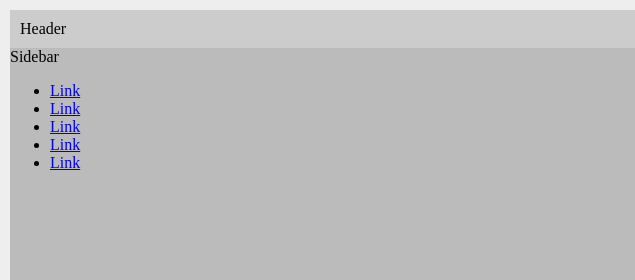
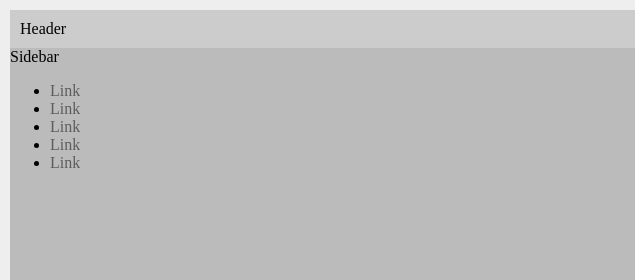
Before and after one commit to rixiobarrios/techtonic-apprenticeship-initial-pre-work, a plain HTML site: page index.html in a window 1280 px wide. Shown: the top 280 px of the page, 0-635 px from the left. Drawn offline with Linux system fonts and the light colour scheme.

Commit message:
Sidebar links disabled

```diff
--- a/CSS/index.css
+++ b/CSS/index.css
@@ -32,3 +32,10 @@ html {
     background: #aaa;
     height: 100%;
 }
+/* Found on css-tricks.com */
+.isDisabled {
+    color: currentColor;
+    cursor: not-allowed;
+    opacity: 0.5;
+    text-decoration: none;
+}
--- a/index.html
+++ b/index.html
@@ -12,11 +12,11 @@
             <aside class="sidebar">
                 Sidebar
                 <ul>
-                    <li><a href="#">Link</a></li>
-                    <li><a href="#">Link</a></li>
-                    <li><a href="#">Link</a></li>
-                    <li><a href="#">Link</a></li>
-                    <li><a href="#">Link</a></li>
+                    <li><a class="isDisabled" href="#">Link</a></li>
+                    <li><a class="isDisabled" href="#">Link</a></li>
+                    <li><a class="isDisabled" href="#">Link</a></li>
+                    <li><a class="isDisabled" href="#">Link</a></li>
+                    <li><a class="isDisabled" href="#">Link</a></li>
                 </ul>
             </aside>
             <article class="content">
```
Also changed, not shown: 1 other file.
